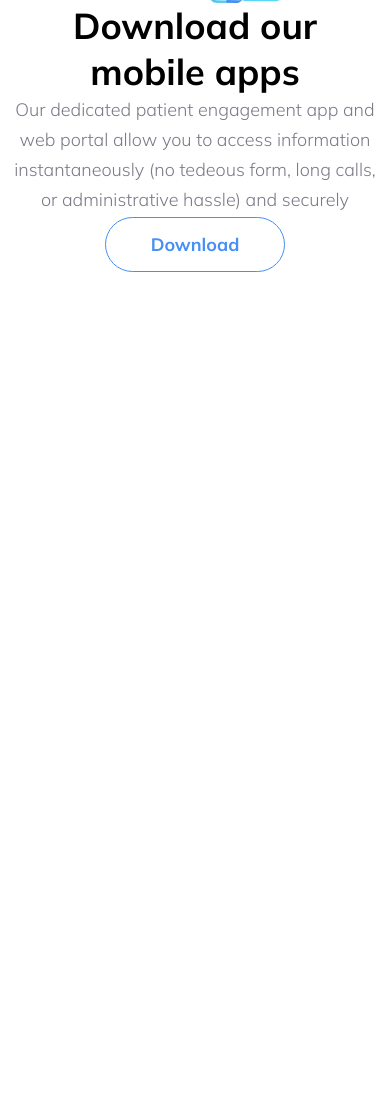
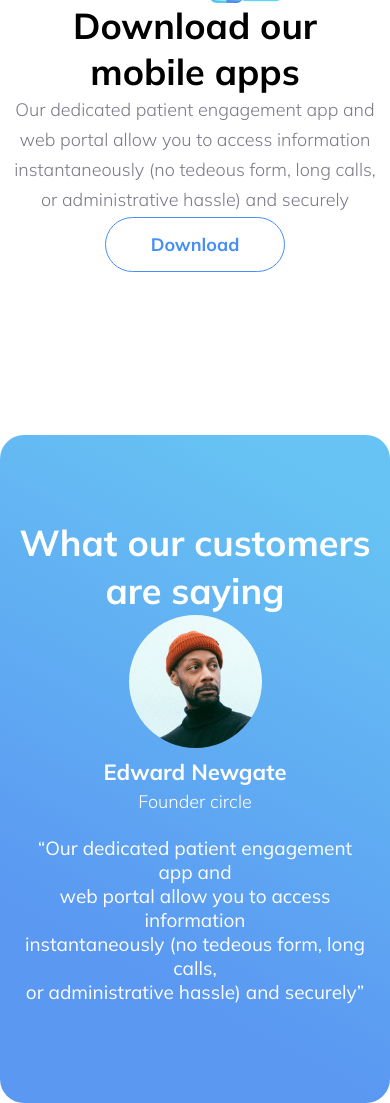
Before and after one commit to javasquezgo/trafalgar1, a website: page index.html in a window 390 px wide. Shown: the part 4558-5661 px from the top of the page. Before the commit the page ends 4983 px from the top, so only its background shows below. Drawn offline with Linux system fonts and the light colour scheme.

Commit message:
Testimonial terminado solo faltan dos secciones

```diff
--- a/css/style.css
+++ b/css/style.css
@@ -493,6 +493,32 @@ footer .container {
     padding-bottom: 150px;
   }
 
+  .testimonial .container{
+    text-align: center;
+    display: flex;
+    flex-direction: column;
+    justify-content: space-between;
+    height: auto;
+  }
+
+  .testimonial-back{
+    display: none;
+  }
+
+  .testimonial__h2{
+    margin-top: 20px;
+  }
+
+  .testimonial-card__data,
+  .testimonial-card__words{
+    padding: 10px 0;
+  }
+
+  .testimonial-card{
+    display: flex;
+    flex-direction: column;
+  }
+
 
 }
 
--- a/index.html
+++ b/index.html
@@ -100,7 +100,7 @@
                     <img class="services-card__img" src="./image/frasco.svg" alt="Lupa farmacia">
                     <h3 class="services-card__h3">Online Pharmacy</h3>
                     <p class="service-card__p">
-                        Buy  your medicines with our
+                        Buy your medicines with our
                         mobile application with a simple
                         delivery system
                     </p>
@@ -127,7 +127,7 @@
                     <img class="services-card__img" src="./image/aid.svg" alt="Lupa farmacia">
                     <h3 class="services-card__h3">Emergency care</h3>
                     <p class="service-card__p">
-                        Buy  your medicines with our
+                        Buy your medicines with our
                         mobile application with a simple
                         delivery system
                     </p>
@@ -168,7 +168,7 @@
                     </a>
                 </div>
             </div>
-            <div  class="movile-up movile-up-reverse">
+            <div class="movile-up movile-up-reverse">
                 <img loading="lazy" src="./image/movile-up-reverse.png" alt="leading healthcare" class="movile-up__img">
                 <div class="movile-up-info">
                     <h3 class="movile-up-info__h3">
@@ -188,7 +188,7 @@
         </div>
     </section>
 
-    <!-- <section class="testimonial">
+    <section class="testimonial">
         <div class="container">
             <img class="testimonial-back" src="./image/testimonial-back.svg" alt="">
             <h2 class="testimonial__h2">
@@ -202,13 +202,13 @@
                 </p>
                 <p class="testimonial-card__words">
                     “Our dedicated patient engagement app and<br>
-                     web portal allow you to access information<br>
-                     instantaneously (no tedeous form, long calls, <br>
-                     or administrative hassle) and securely”
+                    web portal allow you to access information<br>
+                    instantaneously (no tedeous form, long calls, <br>
+                    or administrative hassle) and securely”
                 </p>
             </div>
         </div>
-    </section> -->
+    </section>
 
     <!-- <section class="article">
         <div class="container">
```
